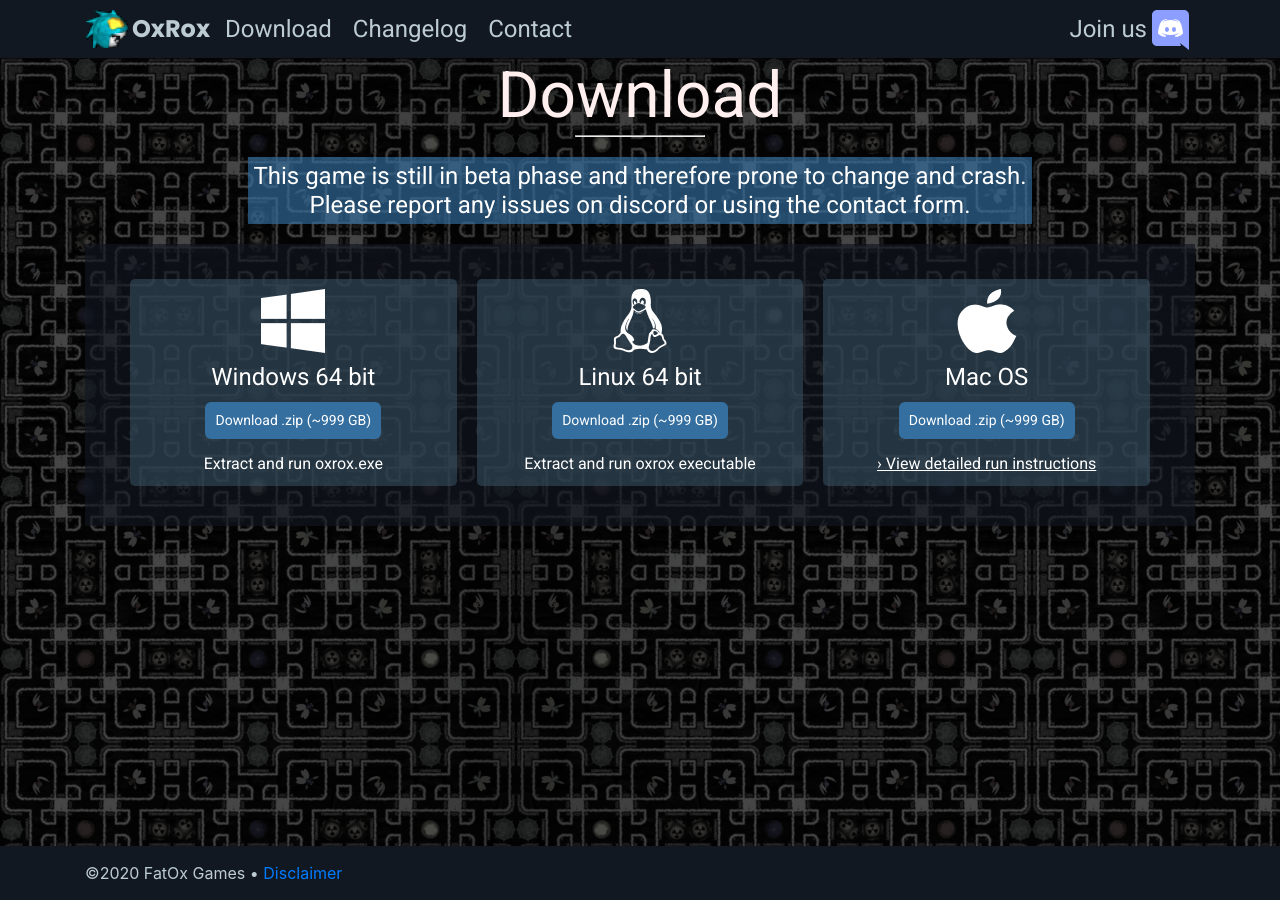
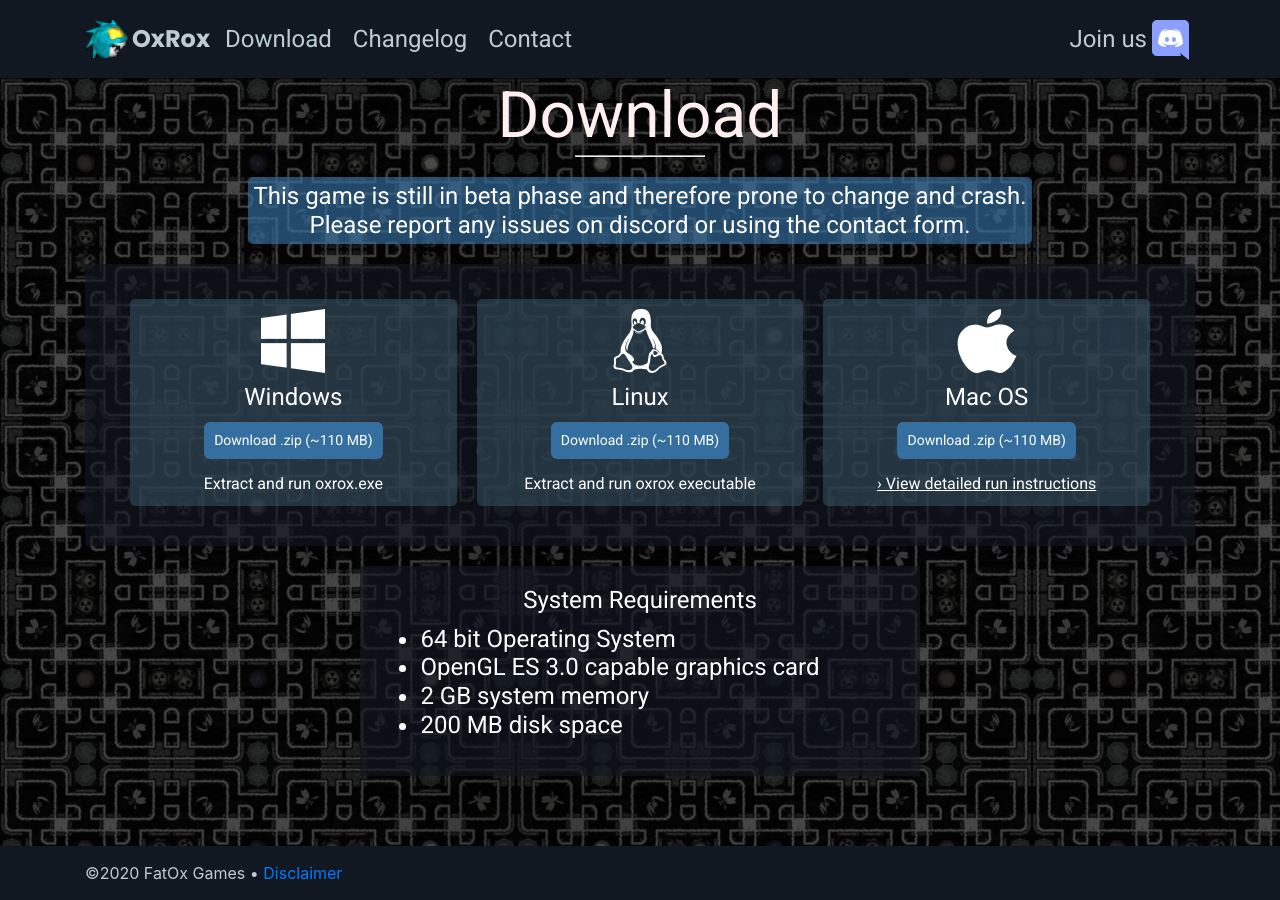
Before and after one commit to Frotty/Oxrox-1, a Jekyll site: the page built from download.html, in a window 1280 px wide. Built offline with Jekyll 4.4.1, drawn with Linux system fonts in a browser that asks for light colours.

Commit message:
Additions for download page, fix for index page

```diff
--- a/_sass/main.scss
+++ b/_sass/main.scss
@@ -20,7 +20,7 @@
 
 // Header
 .header {
-  padding: 5px 0;
+  padding: 15px 0;
   background-color: $base-color1;
 
   font-family: $main-font;
@@ -195,6 +195,7 @@
   display: table;
   margin: auto;
   padding: 5px;
+  border-radius: 5px;
   background-color: $tile-color2;
   text-align: center;
 }
@@ -261,6 +262,22 @@
     transition: max-height 0.2s ease-out;
     font-size: 16px;
     text-align: justify;
+  }
+}
+
+.sys-req {
+  display: table;
+  margin: 20px auto 0;
+  padding: 20px 0;
+  background-color: $tile-color1;
+
+  &__title {
+    text-align: center;
+  }
+
+  &__description {
+    margin-top: 10px;
+    padding: 0 100px 0 20px;
   }
 }
 
--- a/download.html
+++ b/download.html
@@ -17,9 +17,9 @@
       <div class="download-item col-12 col-lg">
         <img src="assets/img/windows_logo.png" alt=""
           class="download-item__img"><br>
-        <span class="download-item__title">Windows 64 bit</span><br>
+        <span class="download-item__title">Windows</span><br>
         <a href="#" class="download-item__button" role="button">Download .zip
-          (~999 GB)</a><br>
+          (~110 MB)</a><br>
         <span class="download-item__description">Extract and run
           oxrox.exe</span>
       </div>
@@ -27,9 +27,9 @@
       <div class="download-item col-12 col-lg">
         <img src="assets/img/linux_logo.png" alt=""
           class="download-item__img"><br>
-        <span class="download-item__title">Linux 64 bit</span><br>
+        <span class="download-item__title">Linux</span><br>
         <a href="#" class="download-item__button" role="button">Download .zip
-          (~999 GB)</a><br>
+          (~110 MB)</a><br>
         <span class="download-item__description">Extract and run oxrox
           executable</span>
       </div>
@@ -39,7 +39,7 @@
           class="download-item__img"><br>
         <span class="download-item__title">Mac OS</span><br>
         <a href="#" class="download-item__button" role="button">Download .zip
-          (~999 GB)</a><br>
+          (~110 MB)</a><br>
         <span class="download-item__description collapse">› View detailed run
           instructions</span>
         <div class="download-item__content">
@@ -62,5 +62,17 @@
         </div>
       </div>
     </div>
+
+    <div class="sys-req">
+      <div class="sys-req__title">System Requirements</div>
+      <div class="sys-req__description">
+        <ul>
+          <li>64 bit Operating System</li>
+          <li>OpenGL ES 3.0 capable graphics card</li>
+          <li>2 GB system memory</li>
+          <li>200 MB disk space</li>
+        </ul>
+      </div>
+    </div>
   </div>
 </div>
--- a/index.html
+++ b/index.html
@@ -31,7 +31,7 @@
           <h2 class="card__title">
             FEATURES
           </h2>
-          <div class="row">
+          <div class="row no-gutters">
             <div class="card-tile col-6 col-md-4">
               <img src="assets/img/HD.svg" alt="" class="card-tile__img">
               <div class="card-tile__description">
```
